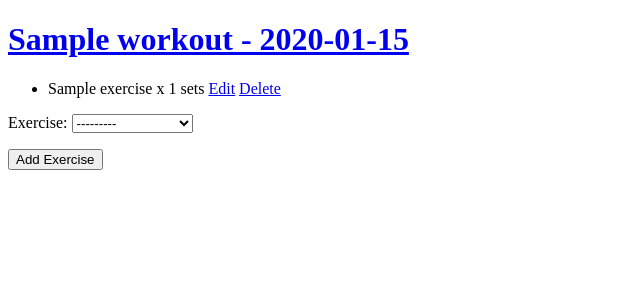
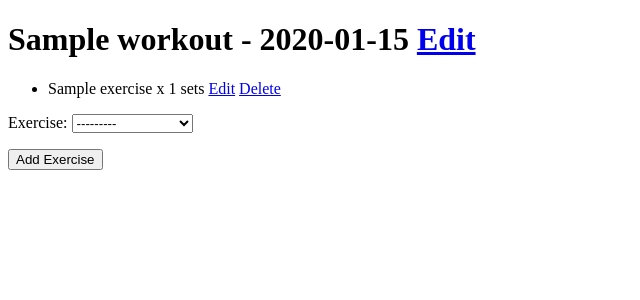
Before and after one commit to alexcjwei/LiftLog, a Django app: page /workouts/1/ in a window 1280 px wide. Shown: the part 70-370 px from the top of the page, without its empty margins (0-640 px from the left). Run offline with Django 4.2, Linux system fonts and the light colour scheme; a user stored in the database is signed in; tables that the repository leaves empty hold one stand-in row (values such as "Sample post").

Commit message:
adds update view for workout, lets users update name of workout

```diff
--- a/backend/workouts/templates/workouts/workout_base.html
+++ b/backend/workouts/templates/workouts/workout_base.html
@@ -1,5 +1,8 @@
 {% extends 'base.html' %}
 
 {% block content %}
-<h1><a href="{% url 'workouts:detail' pk=workout.id %}">{{ workout }}</a></h1>
+<h1>
+    {{ workout }}
+    <a href="{% url 'workouts:update' pk=workout.id %}">Edit</a>
+</h1>
 {% endblock %}
--- a/backend/workouts/templates/workouts/workout_update_form.html
+++ b/backend/workouts/templates/workouts/workout_update_form.html
@@ -2,6 +2,7 @@
 
 {% block content %}
 <form method="post">{% csrf_token %}
+    <h2>Edit Workout</h2>
     {{ form.as_p }}
     <input type="submit" value="Save">
 </form>
--- a/backend/workouts/urls.py
+++ b/backend/workouts/urls.py
@@ -30,12 +30,10 @@
     ),
 ]
 set_patterns = [
-    path("", views.WorkoutListView.as_view(), name="index"),
-    path("create/", views.WorkoutCreateView.as_view(), name="create"),
-    path("<int:pk>/", views.WorkoutDetailView.as_view(), name="detail"),
-    path("<int:pk>/update", views.WorkoutUpdateView.as_view(), name="update"),
-    path("<int:pk>/copy", views.workout_copy, name="copy"),
-    path("<int:pk>/delete", views.workout_delete, name="delete"),
+    path("exercises/<int:workout_exercise_id>/add-set/", views.set_add, name="set_add"),
+    path("sets/<int:pk>/edit/", views.SetUpdateView.as_view(), name="set_update"),
+    path("sets/<int:pk>/delete/", views.set_delete, name="set_delete"),
+    path("sets/<int:pk>/copy/", views.set_copy, name="set_copy"),
 ]
 
 urlpatterns = workout_patterns + workout_exercise_patterns + set_patterns
```
